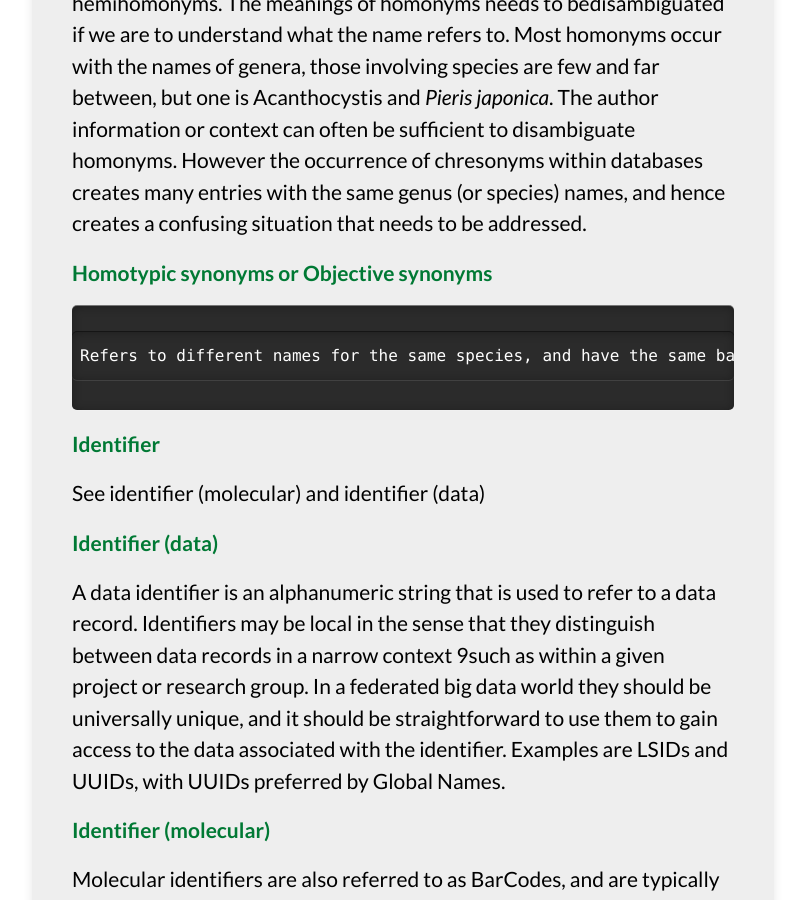
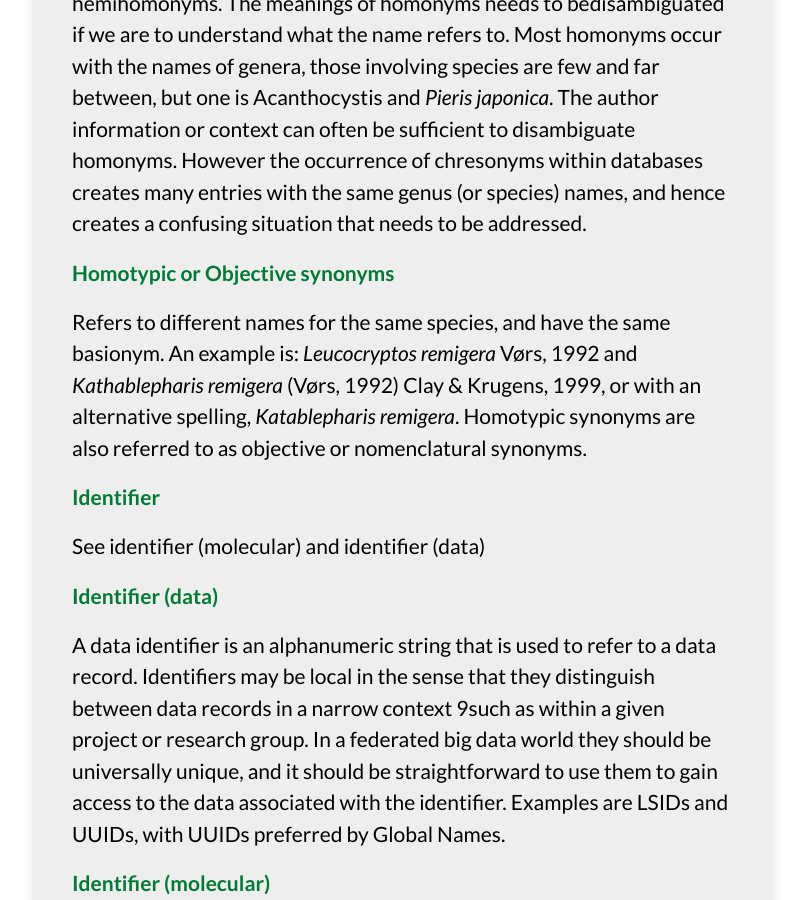
Before and after one commit to GlobalNamesArchitecture/GlobalNamesArchitecture.github.io, a Jekyll site: the page built from _docs/glossary.md, in a window 1280 px wide and 900 px high, scrolled down 12798 px. Shown: the whole window, without its empty margins (139-944 px from the left). Built offline with Jekyll 4.4.1, drawn with Linux system fonts in a browser that asks for light colours; nearby versions of some CDN libraries.

Commit message:
Update glossary.md

```diff
--- a/_docs/glossary.md
+++ b/_docs/glossary.md
@@ -178,8 +178,8 @@ meaning of a scientific name.
 A scientific name  that is spelled in the same way but refers to more than one group of organisms different organisms. For example [*Aotus*][aotus] describes a group of monkeys and a
 group of peas. Homonyms can occur within codes or between codes (when some people refer to them as hemihomonyms. The meanings of homonyms needs to bedisambiguated if we are to understand what the name refers to. Most homonyms occur with the names of genera, those involving species are few and far between, but one is Acanthocystis and *Pieris japonica*.  The author information or context can often be sufficient to disambiguate homonyms. However the occurrence of chresonyms within databases creates many entries with the same genus (or species) names, and hence creates a confusing situation that needs to be addressed.
 
-####  Homotypic synonyms or Objective synonyms
-    Refers to different names for the same species, and have the same basionym. An example is: *Leucocryptos remigera* Vørs, 1992 and *Kathablepharis remigera* (Vørs, 1992) Clay & Krugens, 1999, or with an alternative spelling, *Katablepharis remigera*. Homotypic synonyms are also referred to as objective or nomenclatural synonyms.
+####Homotypic or Objective synonyms
+Refers to different names for the same species, and have the same basionym. An example is: *Leucocryptos remigera* Vørs, 1992 and *Kathablepharis remigera* (Vørs, 1992) Clay & Krugens, 1999, or with an alternative spelling, *Katablepharis remigera*. Homotypic synonyms are also referred to as objective or nomenclatural synonyms.
 
 
 #### Identifier
```
